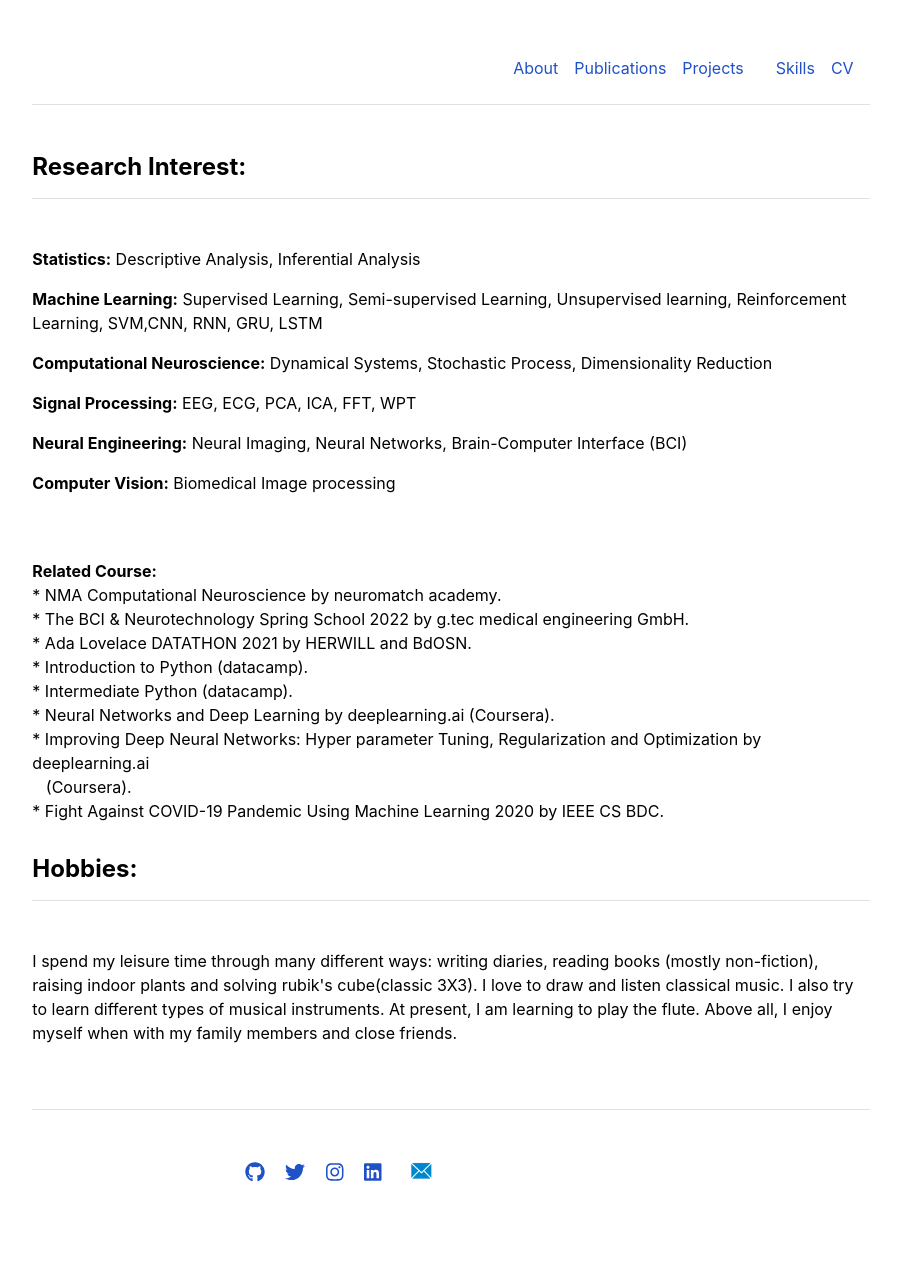
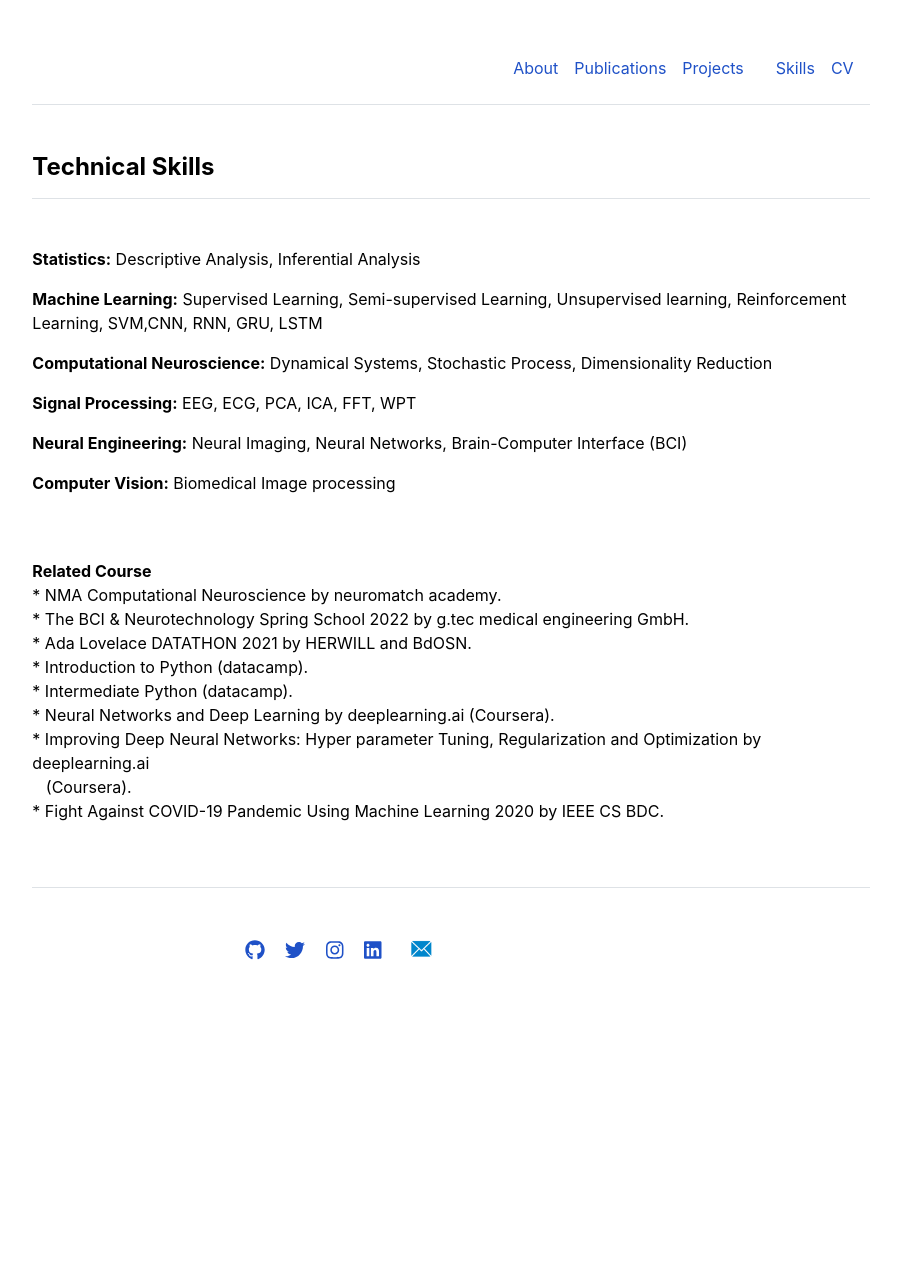
Before and after one commit to Anannabiswas/anannabiswas.github.io, a Jekyll site: the page built from Skills.md, in a window 1280 px wide. Shown: the whole page, without its empty margins (189-1090 px from the left). Built offline with Jekyll 4.4.1, drawn with Linux system fonts in a browser that asks for light colours; after the commit the page ends 1064 px from its top, so only the background shows below that.

Commit message:
Update Skills.md

```diff
--- a/Skills.md
+++ b/Skills.md
@@ -5,7 +5,7 @@ title: "Ananna Biswas | Skills "
 
   <div class="row g-5 mb-3">
    <div class="col-md-12">
-    <h4 class="fw-bold border-bottom pb-3 mb-5">Research Interest:</h4>
+    <h4 class="fw-bold border-bottom pb-3 mb-5">Technical Skills</h4>
     <P><b>Statistics:</b> Descriptive Analysis, Inferential Analysis </p>
     <p><b> Machine Learning:</b> Supervised Learning, Semi-supervised Learning, Unsupervised learning, Reinforcement Learning, SVM,CNN, RNN, GRU, LSTM </p>
     <p><b>Computational Neuroscience:</b> Dynamical Systems, Stochastic Process, Dimensionality Reduction </p>
@@ -14,7 +14,7 @@ title: "Ananna Biswas | Skills "
     <p><b>Computer Vision:</b> Biomedical Image processing </p>
 
   </div>
-   <p><b>Related Course:</b> <br>
+   <p><b>Related Course</b> <br>
     * NMA Computational Neuroscience by neuromatch academy. <br>
     * The BCI & Neurotechnology Spring School 2022 by g.tec medical engineering GmbH.<br>
     * Ada Lovelace DATATHON 2021 by HERWILL and BdOSN. <br>
@@ -26,14 +26,3 @@ title: "Ananna Biswas | Skills "
     * Fight Against COVID-19 Pandemic Using Machine Learning 2020 by IEEE CS BDC.
   </p>
   </div>
-
- <div class="row g-5 mb-3">
-   <div class="col-md-12">
-   <h4 class="fw-bold border-bottom pb-3 mb-5">Hobbies:</h4>
-   <p>
-    I spend my leisure time through many different ways: writing diaries, reading books (mostly non-fiction), raising indoor plants and solving
-    rubik's cube(classic 3X3). I love to draw and listen classical music. I also try to learn different types of musical instruments. At present, I am learning to play
-    the flute. Above all, I enjoy myself when with my family members and close friends.
- </p>
-    </div>
-</div>
```
